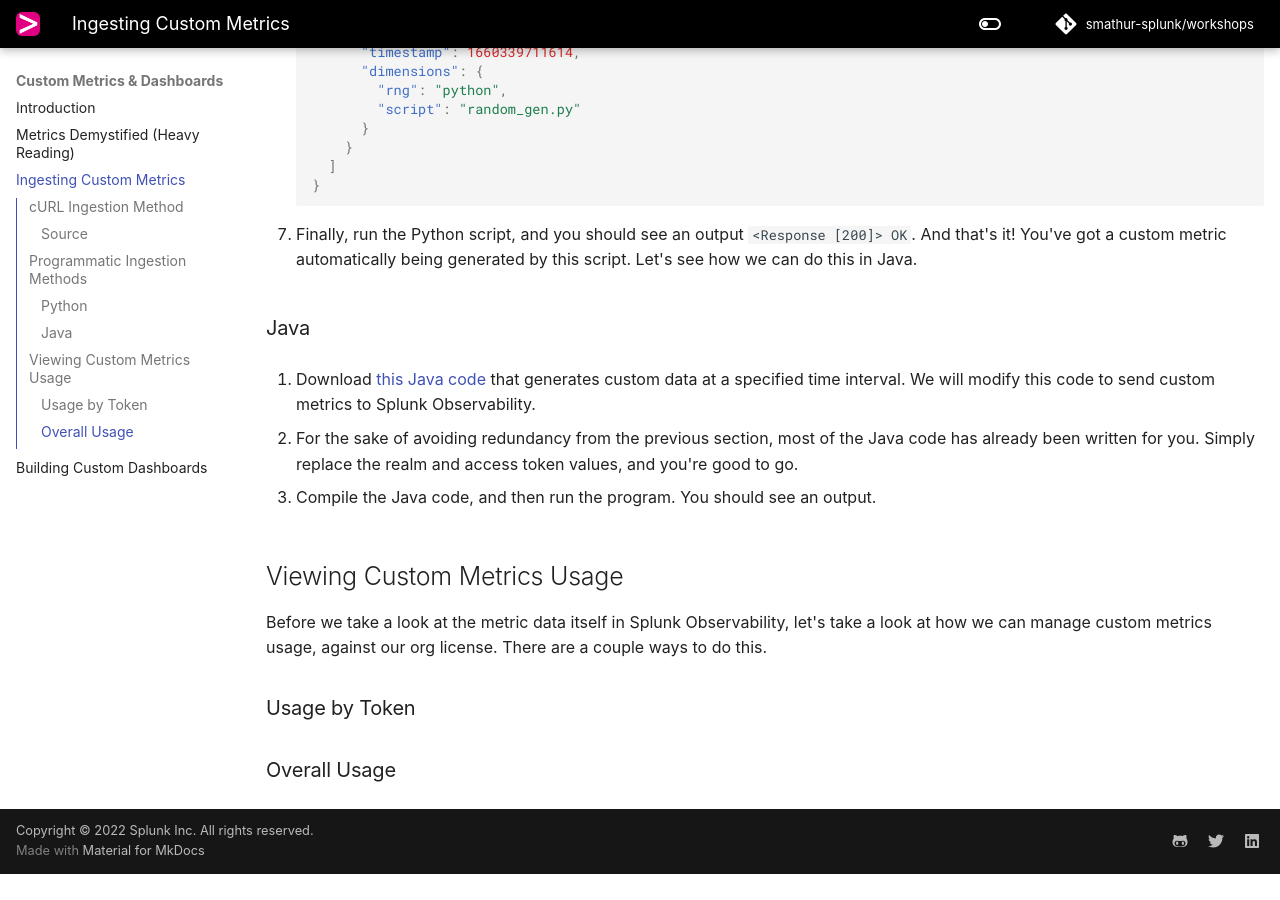
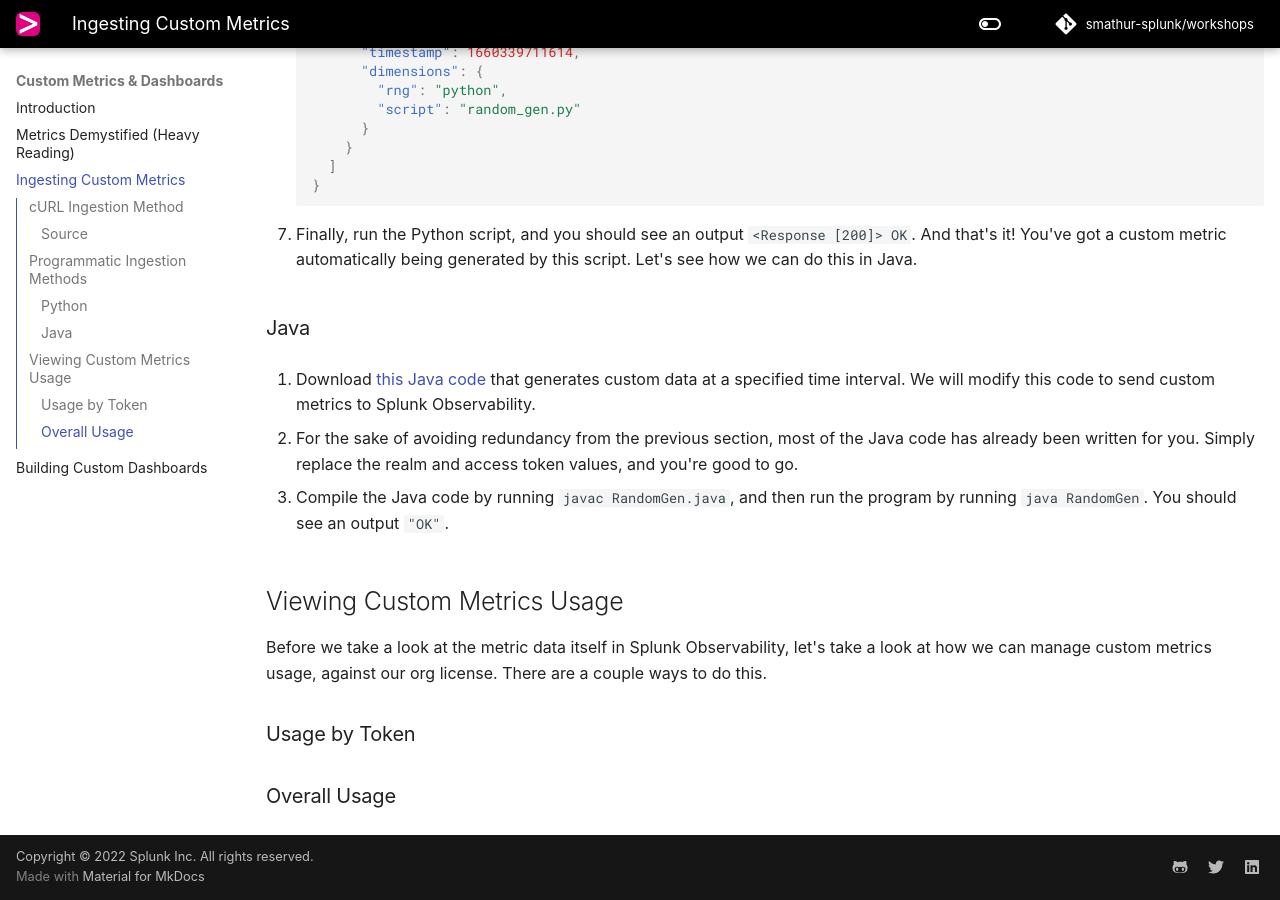
Before and after one commit to smathur-splunk/workshops, an MkDocs documentation site: the page built from docs/custom_metr.md, in a window 1280 px wide and 900 px high, scrolled down 2482 px. Built offline with MkDocs 1.6.1 and Material for MkDocs 9.7.7, drawn with Linux system fonts in a browser that asks for light colours; some web fonts are replaced; comment, search, counter and statistics services are not loaded; the version menu is left out; before the commit the page ends 3356 px from its top, so only the background shows below that.

Commit message:
Add steps for Java custom metrics

```diff
--- a/docs/custom_metr.md
+++ b/docs/custom_metr.md
@@ -106,11 +106,11 @@
 7. Finally, run the Python script, and you should see an output `<Response [200]> OK`. And that's it! You've got a custom metric automatically being generated by this script. Let's see how we can do this in Java.
 
 ### Java
-1. Download [this Java code]() that generates custom data at a specified time interval. We will modify this code to send custom metrics to Splunk Observability.
+1. Download [this Java code](https://gist.github.com/smathur-splunk/2f9681884bde5ccb2ca6b30120e65956#file-randomgen-java) that generates custom data at a specified time interval. We will modify this code to send custom metrics to Splunk Observability.
 
 2. For the sake of avoiding redundancy from the previous section, most of the Java code has already been written for you. Simply replace the realm and access token values, and you're good to go.
 
-3. Compile the Java code, and then run the program. You should see an output.
+3. Compile the Java code by running `javac RandomGen.java`, and then run the program by running `java RandomGen`. You should see an output `"OK"`.
 
 ## Viewing Custom Metrics Usage
 
```
